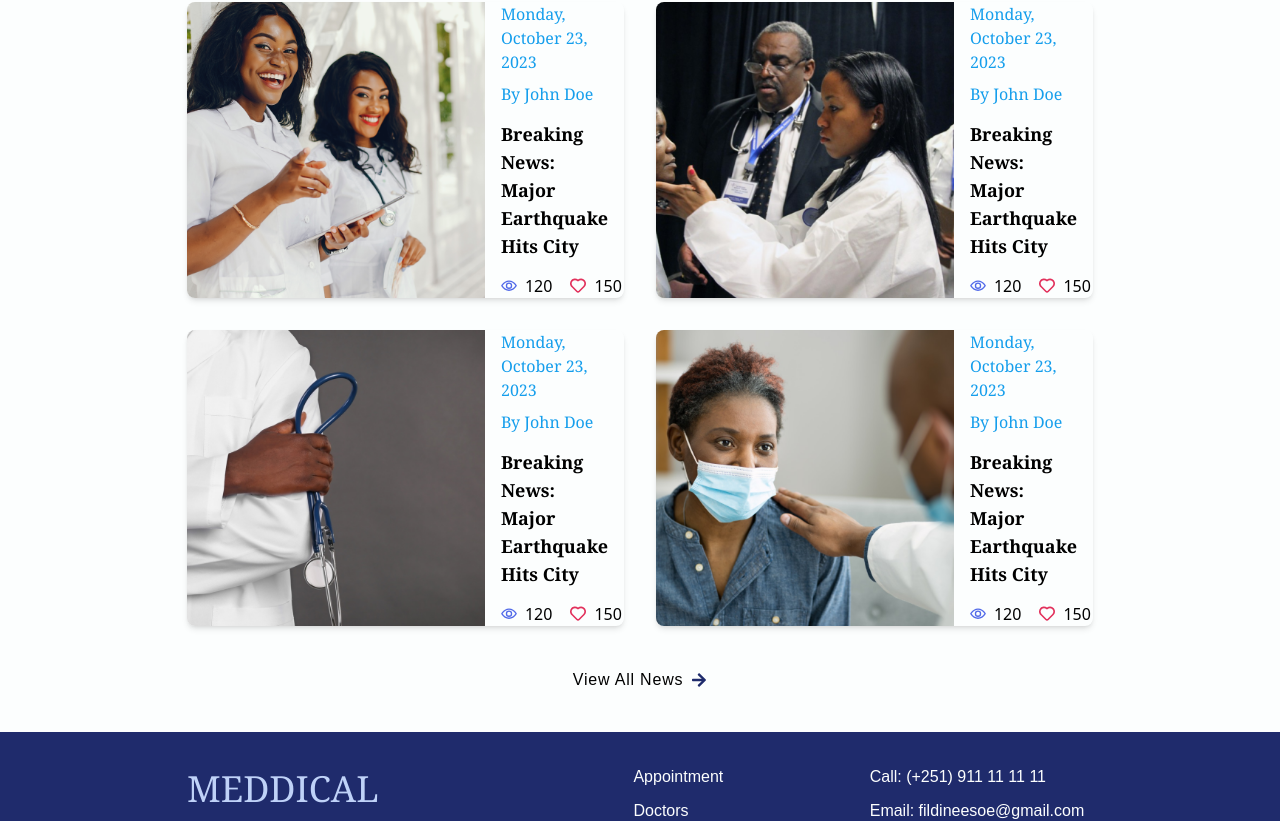
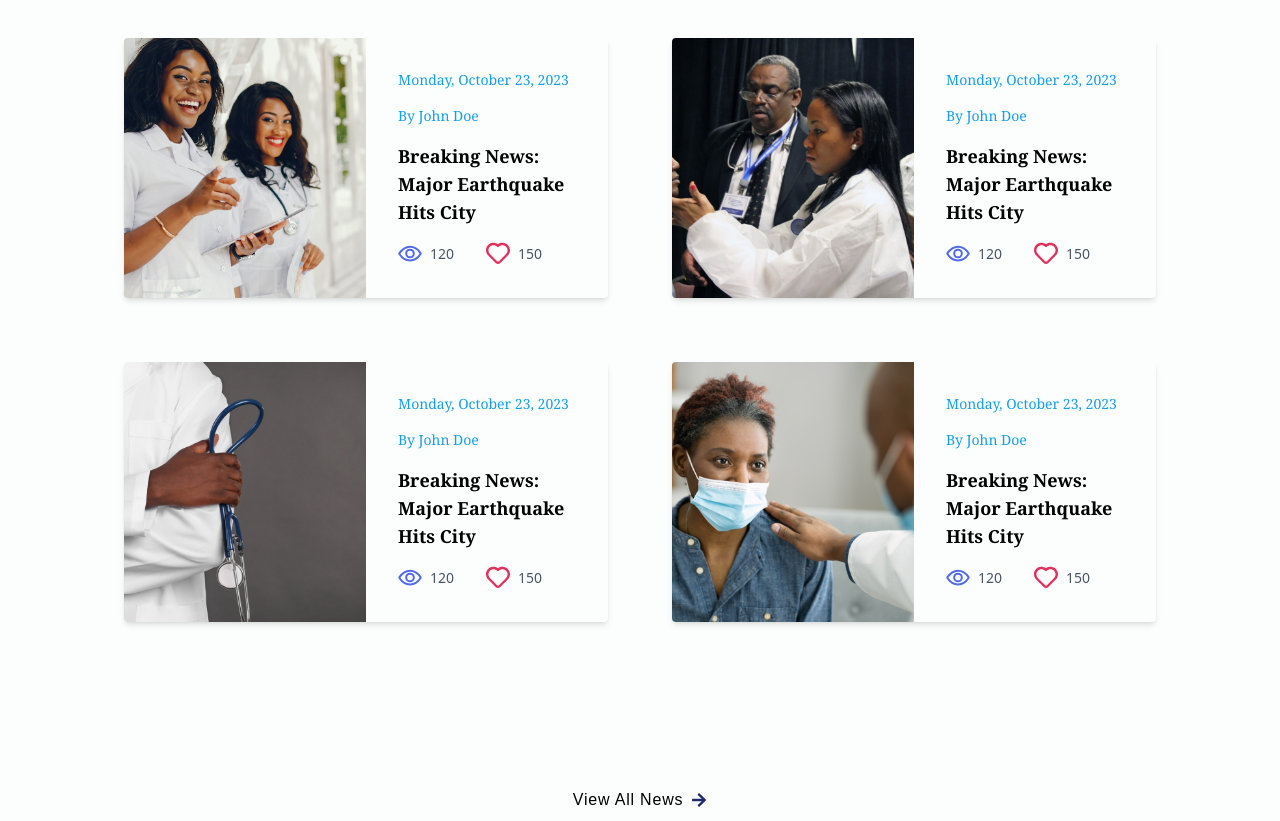
Before and after one commit to adhikareeprayush/medical-frontend, a React (Vite) app: page / in a window 1280 px wide. Shown: the part 3341-4162 px from the top of the page. Built offline with nearby package versions, Linux system fonts and the light colour scheme.

Commit message:
News section updated

```diff
--- a/src/components/landing/NewsCard.jsx
+++ b/src/components/landing/NewsCard.jsx
@@ -6,8 +6,7 @@ import { Link } from 'react-router-dom';
 const NewsCard = ({ news }) => {
   console.log(news);
   return (
-    <Link
-      to={`/news/${news.id}`}
+    <div
       className="flex flex-col gap-1 overflow-hidden"
     >
       {/* News Image */}
@@ -58,7 +57,7 @@ const NewsCard = ({ news }) => {
           <FaArrowRight className="duration-300 group-hover:translate-x-[4px]" />
         </Link>
       </div>
-    </Link>
+    </div>
   );
 };
 
--- a/src/components/landing/NewsDetails.jsx
+++ b/src/components/landing/NewsDetails.jsx
@@ -5,58 +5,61 @@ import { CiCalendar } from "react-icons/ci";
 import { FaRegHeart } from "react-icons/fa";
 import { GoPerson } from "react-icons/go";
 import { IoEyeOutline } from "react-icons/io5";
+import PageBanner from "./PageBanner";
+import SingleNewsBanner from "../../assets/images/banner/singleNewsBanner.png";
 
 const NewsDetails = () => {
   const { newsId } = useParams();
-
   const news = NewsData.find((item) => item.id === parseInt(newsId));
 
   if (!news) {
     return <div className="text-center text-red-500">News not found</div>;
   }
+
   return (
-    <div className="w-[60%] mx-auto my-6">
-      <div className="h-[560px] w-full overflow-hidden bg-gray-200">
+    <>
+    <PageBanner subtitle="News" subSubtitle={newsId} title={news.title} backgroundImage={SingleNewsBanner} />
+    <div className="w-full max-w-5xl px-4 sm:px-6 lg:px-0 mx-auto my-6">
+      <div className="w-full h-[300px] sm:h-[400px] md:h-[500px] lg:h-[560px] overflow-hidden bg-gray-200 rounded-sm">
         <img
           src={news.image}
           alt={news.title}
-          className="h-full w-fit mx-auto object-cover"
+          className="w-full h-full object-cover"
         />
       </div>
-      <div className="flex flex-col gap-2 py-2">
-        <div className="flex flex-grow flex-col gap-3">
-          <div className="flex items-center gap-4 bg-gray-50">
-            <div className="flex items-center gap-1 text-base">
-              <CiCalendar strokeWidth={1} />
-              <p className="font-body1">{news.date}</p>
+
+      <div className="flex flex-col gap-4 py-4">
+        {/* Meta info section */}
+        <div className="flex flex-wrap gap-4 text-sm sm:text-base bg-gray-50">
+          <div className="flex items-center gap-1 text-gray-700">
+            <CiCalendar />
+            <p>{news.date}</p>
           </div>
 
-            <div className="flex items-center gap-1 text-base">
-              <GoPerson strokeWidth={1} className="text-secondary" />
-              <p className="font-body1">By {news.author}</p>
+          <div className="flex items-center gap-1 text-gray-700">
+            <GoPerson className="text-secondary" />
+            <p>By {news.author}</p>
           </div>
-            <div className="flex items-center gap-1">
-              <IoEyeOutline
-                size={16}
-                strokeWidth={3}
-                className="text-[#526AE9]"
-              />
 
-              <div className="font-semibold">{news.views}</div>
+          <div className="flex items-center gap-1 text-gray-700">
+            <IoEyeOutline className="text-blue-600" />
+            <span>{news.views}</span>
           </div>
-            <div className="flex items-center gap-1">
-              <FaRegHeart size={16} className="text-[#E2315C]" />
 
-              <div className="font-semibold">{news.likes}</div>
+          <div className="flex items-center gap-1 text-gray-700">
+            <FaRegHeart className="text-[#E2315C]" />
+            <span>{news.likes}</span>
           </div>
         </div>
-          <h3 className="text-2xl font-bold">{news.title}</h3>
-          <p className="font-body1 tracking-widest text-[#212124]">
+
+        <h3 className="text-xl sm:text-2xl font-bold leading-snug">{news.title}</h3>
+
+        <p className="text-sm sm:text-base leading-relaxed tracking-wide text-[#212124]">
           {news.content}
         </p>
       </div>
     </div>
-    </div>
+    </>
   );
 };
 
--- a/src/components/landing/NewsSection.jsx
+++ b/src/components/landing/NewsSection.jsx
@@ -7,31 +7,43 @@ import LearnMoreBtn from '../common/LearnMoreBtn';
 
 const NewsSection = () => {
   return (
-    <section className="my-10 flex w-full flex-col items-center justify-center">
-      <div className="my-4">
-        <h1 className="text-secondary text-center text-xl font-bold tracking-widest uppercase">
+    <section className="my-10 flex w-full flex-col items-center justify-center px-4 sm:px-6 lg:px-8">
+      <div className="my-4 text-center">
+        <h1 className="text-secondary text-xl sm:text-2xl font-bold tracking-widest uppercase">
           Better Information, Better Health
         </h1>
-        <p className="text-primary font-display1 text-center">News</p>
+        <p className="text-primary text-2xl sm:text-3xl font-display1">News</p>
       </div>
-      <div className="mt-4 grid w-full max-w-6xl grid-cols-1 gap-4 md:grid-cols-2">
+
+      <div className="mt-6 grid w-full max-w-6xl grid-cols-1 gap-6 sm:grid-cols-2">
         {NewsData.map((news) => (
-          <div key={news.id} className="overflow-hidden rounded-lg shadow-md">
-            <Link to={`/news/${news.id}`} className="flex justify-center">
-              <div>
-                <img src={news.image} className="h-full object-cover" alt="" />
+          <div
+            key={news.id}
+            className="overflow-hidden rounded-sm shadow-md bg-white hover:shadow-lg transition-shadow duration-300"
+          >
+            <Link
+              to={`/news/${news.id}`}
+              className="flex flex-col md:flex-row"
+            >
+              <div className="w-full md:w-1/2 h-52 md:h-auto">
+                <img
+                  src={news.image}
+                  alt={news.title}
+                  className="h-full w-full object-cover"
+                />
               </div>
-              <div className="flex flex-col gap-1 px-2">
-                <h2 className="text-secondary">{news.date}</h2>
-                <h2 className="text-secondary">By {news.author}</h2>
-                <h3 className="my-1.5 text-lg font-semibold">{news.title}</h3>
-                <div className="flex items-center gap-4">
-                  <div className="flex items-center gap-1">
-                    <img src={EyeIcon} alt="" className="h-2 w-2" />
+
+              <div className="w-full md:w-1/2 flex flex-col gap-2 p-4">
+                <h2 className="text-sm text-secondary">{news.date}</h2>
+                <h2 className="text-sm text-secondary">By {news.author}</h2>
+                <h3 className="text-lg font-semibold">{news.title}</h3>
+                <div className="mt-auto flex items-center gap-4">
+                  <div className="flex items-center gap-1 text-sm text-gray-600">
+                    <img src={EyeIcon} alt="Views" className="h-3 w-3" />
                     <span>{news.views}</span>
                   </div>
-                  <div className="flex items-center gap-1">
-                    <img src={HeartIcon} alt="" className="h-2 w-2" />
+                  <div className="flex items-center gap-1 text-sm text-gray-600">
+                    <img src={HeartIcon} alt="Likes" className="h-3 w-3" />
                     <span>{news.likes}</span>
                   </div>
                 </div>
@@ -40,12 +52,10 @@ const NewsSection = () => {
           </div>
         ))}
       </div>
-      <div>
-        <Link
-          to="/news"
-          className=""
-        >
-          <LearnMoreBtn text="View All News" styles="mt-4"/>
+
+      <div className="mt-8">
+        <Link to="/news">
+          <LearnMoreBtn text="View All News" styles="mt-4" />
         </Link>
       </div>
     </section>
--- a/src/components/landing/PageBanner.jsx
+++ b/src/components/landing/PageBanner.jsx
@@ -1,4 +1,4 @@
-const PageBanner = ({ title, subtitle = 'Home', backgroundImage }) => {
+const PageBanner = ({ title, subtitle = 'Home', subSubtitle, backgroundImage }) => {
   if (!title || !backgroundImage) return null;
 
   return (
@@ -12,7 +12,7 @@ const PageBanner = ({ title, subtitle = 'Home', backgroundImage }) => {
         <div className="bg-secondary/30 absolute -top-[139px] -left-[139px] z-10 h-[239px] w-[239px] rounded-full" />
         <div className="bg-accent/30 absolute right-[-139px] bottom-[-139px] z-10 h-[239px] w-[239px] rounded-full" />
         <section className="relative z-10 flex w-full flex-col items-start gap-0">
-          <p className="font-body2 text-primary">Home / {subtitle}</p>
+          <p className="font-body2 text-primary">Home / {subtitle} / {subSubtitle}</p>
           <h1 className="font-display1 text-primary">{title}</h1>
         </section>
         <div className="absolute inset-0 z-0 bg-white/50" />
```
Also changed, not shown: src/assets/images/banner/singleNewsBanner.png (added), src/components/common/NewsDetails.jsx (added). Lines whose indentation alone changed are shown as unchanged.
